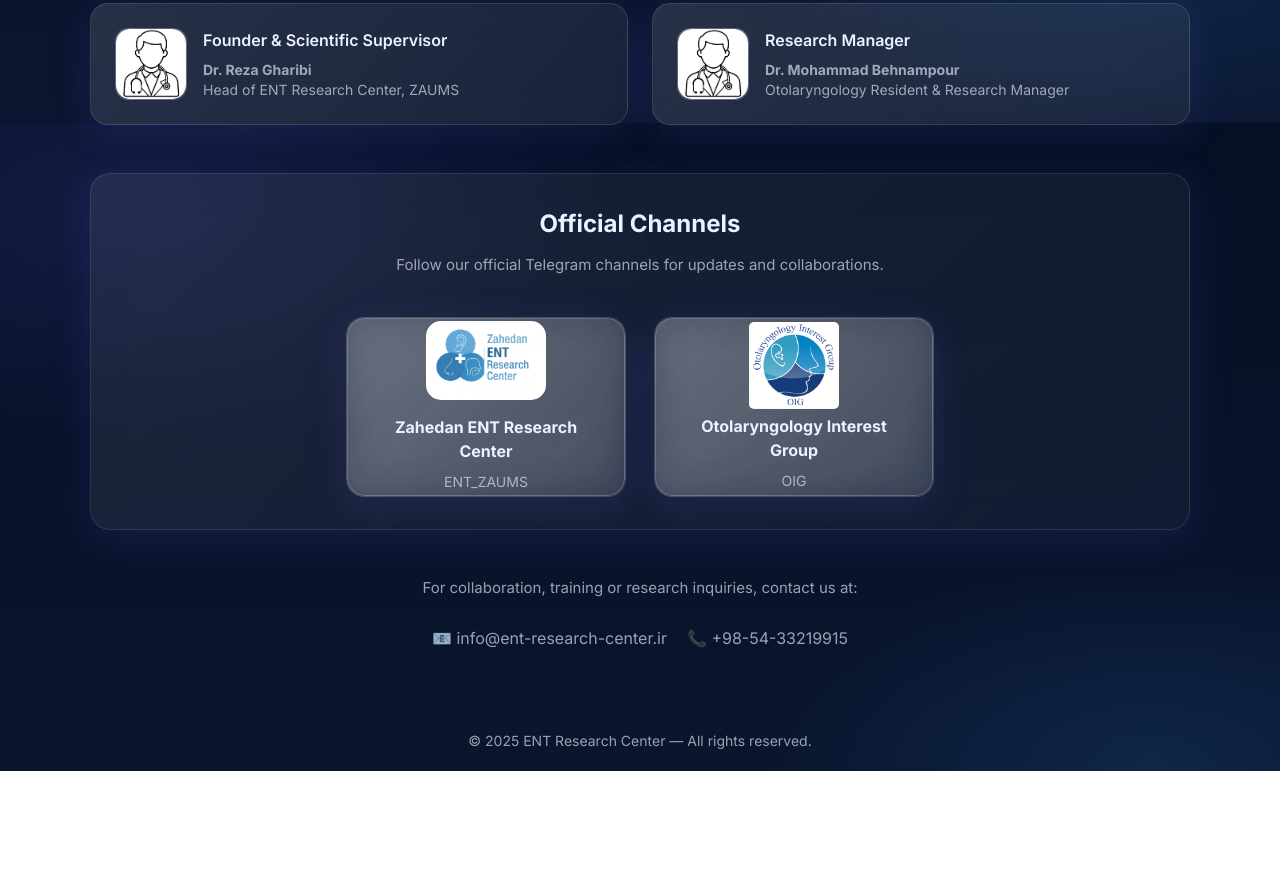
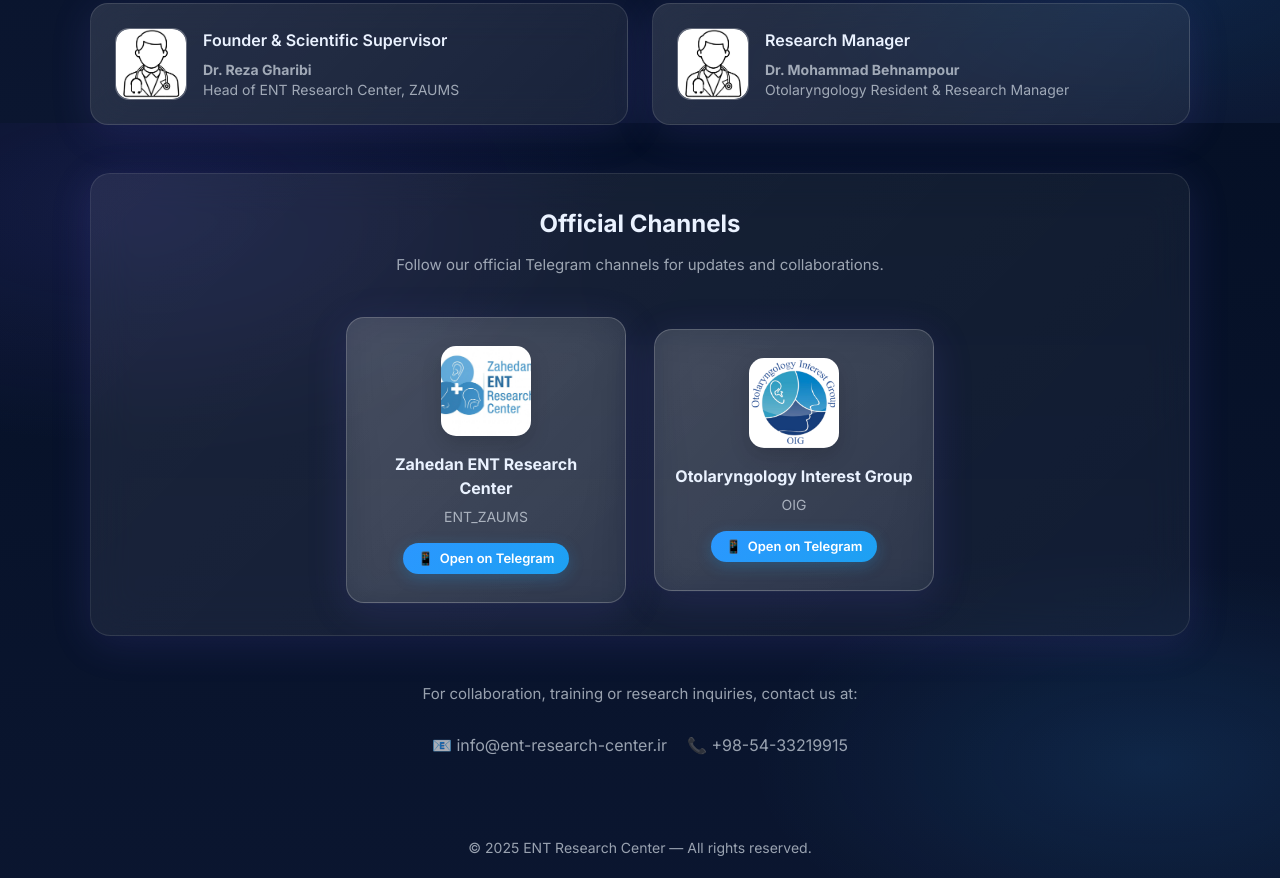
Before and after one commit to ResearchENT/ENT-Research-Center, a plain HTML site: page index.html in a window 1280 px wide. Shown: the part 677-1555 px from the top of the page. Before the commit the page ends 1448 px from the top, so only its background shows below. Drawn offline with Linux system fonts and the light colour scheme.

Commit message:
Update index.html

```diff
--- a/index.html
+++ b/index.html
@@ -1,4 +1,3 @@
-
 <!doctype html>
 <html lang="en">
 <head>
@@ -9,13 +8,12 @@
   <link href="https://fonts.googleapis.com/css2?family=Inter:wght@300;400;600;700&display=swap" rel="stylesheet">
   <style>
     :root{
-      --bg-1: #051026; /* deep navy */
-      --bg-2: #0b1630; /* dark blue */
+      --bg-1: #051026;
+      --bg-2: #0b1630;
       --glass: rgba(255,255,255,0.08);
-
       --muted: rgba(230,238,246,0.65);
-      --accent-1: #6c5ce7; /* purple */
-      --accent-2: #36a3ff; /* blue */
+      --accent-1: #6c5ce7;
+      --accent-2: #36a3ff;
       --card-border: rgba(255,255,255,0.12);
       --glass-glow: 0 8px 40px rgba(108,92,231,0.15);
       --glass-glow-hover: 0 20px 60px rgba(108,92,231,0.25);
@@ -28,7 +26,6 @@
     body{
       margin:0;
       background: radial-gradient(1200px 600px at 10% 10%, rgba(108,92,231,0.15), transparent 40%),
-
                   radial-gradient(1000px 500px at 90% 80%, rgba(54,163,255,0.12), transparent 40%),
                   linear-gradient(180deg,var(--bg-1),var(--bg-2));
       color:#eaf2ff;
@@ -43,7 +40,6 @@
     .brand{display:flex;align-items:center;gap:14px}
     .logo {
       width:64px;height:64px;border-radius:16px;
-
       display:flex;align-items:center;justify-content:center;
       background:linear-gradient(135deg,var(--accent-1),var(--accent-2));
       color:white;font-weight:700;font-size:18px;
@@ -55,9 +51,7 @@
     .brand p{margin:0;color:var(--muted);font-size:13px}
 
     nav{display:flex;gap:14px;align-items:center}
-    nav a{color:var(--muted);text-decoration:none;font-weight:600;padding:8px 16px;border-
-
-radius:12px;transition:all 0.3s ease}
+    nav a{color:var(--muted);text-decoration:none;font-weight:600;padding:8px 16px;border-radius:12px;transition:all 0.3s ease}
     nav a:hover{color:white;background:rgba(255,255,255,0.08);transform:translateY(-2px)}
 
     /* Hero */
@@ -74,7 +68,6 @@ radius:12px;transition:all 0.3s ease}
 
     /* Glass Card Styles */
     .glass-card{
-
       background:linear-gradient(135deg, rgba(255,255,255,0.1), rgba(255,255,255,0.05));
       backdrop-filter:blur(20px);
       border:1px solid var(--card-border);
@@ -92,7 +85,6 @@ radius:12px;transition:all 0.3s ease}
       opacity:0;
       transition:opacity 0.4s ease;
       border-radius:var(--radius);
-
     }
     .glass-card:hover{
       transform:translateY(-8px) scale(1.02);
@@ -104,9 +96,7 @@ radius:12px;transition:all 0.3s ease}
     }
 
     .hero-card{background:linear-gradient(135deg, rgba(255,255,255,0.12), rgba(255,255,255,0.06)); padding:24px;border-radius:20px;box-shadow:var(--glass-glow);border:1px solid var(--card-border);backdrop-filter:blur(20px)}
-    .hero-visual{height:280px;display:flex;align-items:center;justify-content:center;border-radius:16px;background:linear-
-
-gradient(135deg, rgba(255,255,255,0.08), rgba(255,255,255,0.03));color:var(--muted);text-align:center;padding:20px;overflow:hidden;border:1px solid rgba(255,255,255,0.08)}
+    .hero-visual{height:280px;display:flex;align-items:center;justify-content:center;border-radius:16px;background:linear-gradient(135deg, rgba(255,255,255,0.08), rgba(255,255,255,0.03));color:var(--muted);text-align:center;padding:20px;overflow:hidden;border:1px solid rgba(255,255,255,0.08)}
     .hero-visual img{width:100%;height:100%;object-fit:cover;border-radius:16px}
 
     /* Management & Education */
@@ -116,9 +106,7 @@ gradient(135deg, rgba(255,255,255,0.08), rgba(255,255,255,0.03));color:var(--mut
 
     .team-row{display:grid;grid-template-columns:repeat(2,1fr);gap:24px;margin-top:24px}
     .team-card{
-      background:linear-gradient(135deg,
-
-rgba(255,255,255,0.12), rgba(255,255,255,0.06));
+      background:linear-gradient(135deg, rgba(255,255,255,0.12), rgba(255,255,255,0.06));
       backdrop-filter:blur(20px);
       border-radius:18px;
       padding:24px;
@@ -135,9 +123,7 @@ rgba(255,255,255,0.12), rgba(255,255,255,0.06));
       content:'';
       position:absolute;
       top:0;left:0;right:0;bottom:0;
-      background:linear-gradient(135deg, rgba(108,92,231,0.1),
-
-rgba(54,163,255,0.05));
+      background:linear-gradient(135deg, rgba(108,92,231,0.1), rgba(54,163,255,0.05));
       opacity:0;
       transition:opacity 0.4s ease;
       border-radius:18px;
@@ -153,7 +139,6 @@ rgba(54,163,255,0.05));
     .team-icon{
       width:72px;height:72px;border-radius:14px;display:flex;align-items:center;justify-content:center;
       background:linear-gradient(135deg, rgba(255,255,255,0.15), rgba(255,255,255,0.08));border:1px solid rgba(255,255,255,0.15);
-
       overflow:hidden;
       flex-shrink:0;
       backdrop-filter:blur(10px);
@@ -162,74 +147,115 @@ rgba(54,163,255,0.05));
     .team-meta h5{margin:0;font-size:16px;color:#eaf2ff;font-weight:600}
     .team-meta p{margin:8px 0 0;color:var(--muted);font-size:14px;line-height:1.4}
 
-    /* Official Channels - centered flip cards */
+    /* Official Channels - Direct link cards */
     .channels{
       margin-top:48px;display:flex;flex-direction:column;align-items:center;gap:20px;
-      padding:32px;border-radius:20px;background:linear-gradient(135deg, rgba(255,255,255,0.08),
-
-rgba(255,255,255,0.04));
+      padding:32px;border-radius:20px;background:linear-gradient(135deg, rgba(255,255,255,0.08), rgba(255,255,255,0.04));
       border:1px solid rgba(255,255,255,0.1);
       backdrop-filter:blur(20px);
       box-shadow:var(--glass-glow);
     }
-    .channels-grid{display:flex;gap:28px;align-items:center;justify-content:center;margin-top:20px}
-    .flip-card{
-      width:280px;height:180px;perspective:1400px;
+    .channels-grid{display:flex;gap:28px;align-items:center;justify-content:center;margin-top:20px;flex-wrap:wrap}
+
+    /* کارت کانال - بدون flip، با لینک مستقیم */
+    .channel-card{
+      width:280px;
+      min-height:180px;
+      background:linear-gradient(135deg, rgba(255,255,255,0.15), rgba(255,255,255,0.08));
+      backdrop-filter:blur(20px);
+      border:1px solid rgba(255,255,255,0.2);
+      border-radius:18px;
+      padding:28px 20px;
+      display:flex;
+      flex-direction:column;
+      align-items:center;
+      justify-content:center;
+      gap:16px;
+      cursor:pointer;
+      transition:all 0.4s cubic-bezier(0.25,0.46,0.45,0.94);
+      box-shadow:var(--glass-glow);
+      text-decoration:none;
+      color:inherit;
+      position:relative;
+      overflow:hidden;
     }
-    .flip-inner{
-      position:relative;width:100%;height:100%;transition:transform 0.8s cubic-bezier(0.23,1,0.32,1);
-      transform-style:preserve-3d;border-radius:18px;
+    .channel-card::before{
+      content:'';
+      position:absolute;
+      top:0;left:0;right:0;bottom:0;
+      background:linear-gradient(135deg, rgba(54,163,255,0.15), rgba(108,92,231,0.12));
+      opacity:0;
+      transition:opacity 0.4s ease;
+      border-radius:18px;
+    }
+    .channel-card:hover{
+      transform:translateY(-10px) scale(1.05);
+      box-shadow:var(--glass-glow-hover);
+      border-color:rgba(255,255,255,0.35);
+    }
+    .channel-card:hover::before{
+      opacity:1;
+    }
+    .channel-card:focus-visible{
+      outline:2px solid #36a3ff;
+      outline-offset:3px;
+    }
 
-      cursor:pointer;
-      box-shadow:var(--glass-glow);
+    .channel-logo{
+      width:90px;
+      height:90px;
+      border-radius:15px;
+      overflow:hidden;
+      position:relative;
+      z-index:1;
+      box-shadow:0 8px 20px rgba(0,0,0,0.15);
+      transition:transform 0.3s ease;
     }
-    .flip-inner.is-flipped{transform:rotateY(180deg)}
-    .flip-face{
-      position:absolute;inset:0;border-radius:18px;backface-visibility:hidden;display:flex;flex-direction:column;align-items:center;justify-content:center;padding:20px;
-      border:1px solid rgba(255,255,255,0.15);
-      background:linear-gradient(135deg, rgba(255,255,255,0.12), rgba(255,255,255,0.06));
-      backdrop-filter:blur(20px);
-      transition:all 0.4s ease;
+    .channel-card:hover .channel-logo{
+      transform:scale(1.1) rotate(5deg);
     }
-    .flip-front{
-      background:linear-gradient(135deg,
+    .channel-logo img{
+      width:100%;
+      height:100%;
+      object-fit:cover;
+    }
 
-rgba(255,255,255,0.15), rgba(255,255,255,0.08));
-      border:1px solid rgba(255,255,255,0.2);
+    .channel-info{
+      text-align:center;
+      position:relative;
+      z-index:1;
     }
-    .flip-front:hover{
-      border-color:rgba(255,255,255,0.3);
-      box-shadow:0 15px 40px rgba(108,92,231,0.2);
+    .channel-title{
+      font-weight:700;
+      font-size:16px;
+      margin-bottom:6px;
+      color:#eaf2ff;
     }
-    .flip-back{
-      transform:rotateY(180deg);
-      background:linear-gradient(135deg, rgba(54,163,255,0.15), rgba(108,92,231,0.12));
-      border:1px solid rgba(255,255,255,0.2);
+    .channel-sub{
+      color:var(--muted);
+      font-size:14px;
+    }
+
+    .channel-badge{
+      display:inline-flex;
+      align-items:center;
+      gap:6px;
+      padding:6px 14px;
+      background:linear-gradient(135deg,#2b97ff,#1da1f2);
+      border-radius:20px;
+      font-size:13px;
+      font-weight:600;
       color:white;
-      display:flex;flex-direction:column;align-items:center;justify-content:center;gap:12px;
-    }
-    .flip-back:hover{
-
-      background:linear-gradient(135deg, rgba(54,163,255,0.2), rgba(108,92,231,0.15));
-      box-shadow:0 15px 40px rgba(54,163,255,0.25);
-    }
-    .channel-title{font-weight:700;margin-bottom:8px;font-size:16px;text-align:center}
-    .channel-sub{color:var(--muted);font-size:14px;text-align:center}
-    .tg-icon{
-      width:64px;height:64px;border-radius:14px;
-      display:flex;align-items:center;justify-content:center;
-      background:linear-gradient(135deg,#2b97ff,#1da1f2);
-      box-shadow:0 8px 30px rgba(29,161,242,0.25);
+      box-shadow:0 4px 15px rgba(29,161,242,0.25);
+      position:relative;
+      z-index:1;
       transition:all 0.3s ease;
     }
+    .channel-card:hover .channel-badge{
+      box-shadow:0 6px 20px rgba(29,161,242,0.4);
+      transform:scale(1.05);
+    }
 
-    .tg-icon:hover{
-      transform:scale(1.1);
-      box-shadow:0 12px 35px rgba(29,161,242,0.35);
-    }
-    .tg-icon img{width:32px;height:32px}
-
-    /* small helper */
     .muted{color:var(--muted)}
     footer{margin-top:60px;color:var(--muted);font-size:14px;text-align:center;padding:20px}
 
@@ -238,9 +264,9 @@ rgba(255,255,255,0.15), rgba(255,255,255,0.08));
       .hero{grid-template-columns:1fr; text-align:center;gap:24px}
       .team-row{grid-template-columns:1fr;gap:20px}
       .channels-grid{flex-direction:column;gap:20px}
-
       nav{display:none}
       .hero-card{margin-top:20px}
+      .channel-card{width:100%;max-width:320px}
     }
 
     /* Floating Animation */
@@ -258,10 +284,9 @@ rgba(255,255,255,0.15), rgba(255,255,255,0.08));
   <div class="wrap">
 
     <!-- Header -->
-
     <header>
       <div class="brand">
-        <!-- لوگوی شما - فایل logo.png را در همان مسیر قرار دهید -->
+        <!-- تصویر لوگو - بدون lazy loading چون critical است -->
         <img src="logo.png" alt="ENT Research Center logo" class="logo floating">
         <div>
           <h1>ENT Research Center</h1>
@@ -273,9 +298,7 @@ rgba(255,255,255,0.15), rgba(255,255,255,0.08));
         <a href="#about">About</a>
         <a href="#management">Management</a>
         <a href="#channels">Official Channels</a>
-        <a href="#contact"
-
-class="btn">Contact</a>
+        <a href="#contact" class="btn">Contact</a>
       </nav>
     </header>
 
@@ -290,7 +313,6 @@ class="btn">Contact</a>
           to develop effective, accessible solutions through scientifically-rigorous and culturally-informed research.
         </p>
 
-
         <div class="cta-group">
           <a class="btn primary" href="#management">Meet the Team</a>
           <a class="btn" href="#channels">Official Channels</a>
@@ -299,14 +321,13 @@ class="btn">Contact</a>
       </div>
 
       <div class="hero-card glass-card" aria-hidden="true">
-        <!-- تصویر سمت راست - فایل hero-image.jpg را در همان مسیر قرار دهید -->
+        <!-- تصویر hero - بدون lazy loading چون above-the-fold است و LCP element محسوب می‌شود -->
         <div class="hero-visual">
-          <img src="hero-image.jpg" alt="ENT Research Center - Research and Innovation">
+          <img src="hero-image.jpg" alt="ENT Research Center - Research and Innovation" fetchpriority="high">
         </div>
 
         <div style="margin-top:20px;display:flex;justify-content:space-between;align-items:center">
           <div style="text-align:center;width:100%">
-            <!-- فقط Focus areas باقی ماند -->
             <div class="muted" style="font-size:14px;margin-bottom:8px">Focus areas</div>
             <div style="font-weight:600;font-size:15px">Clinical research • Training • Collaboration</div>
           </div>
@@ -316,7 +337,6 @@ class="btn">Contact</a>
 
     <!-- Management & Education -->
     <section class="section" id="management" aria-labelledby="management-title">
-
       <h4 id="management-title">Management &amp; Education</h4>
       <p class="desc">Leadership and research management team — responsible for scientific supervision, education and research coordination.</p>
 
@@ -324,13 +344,11 @@ class="btn">Contact</a>
         <!-- Card 1 - Founder -->
         <article class="team-card" role="listitem" aria-label="Founder and Scientific Supervisor">
           <div class="team-icon" aria-hidden="true">
-            <!-- آیکون Founder - فایل founder-icon.jpg را قرار دهید -->
-            <img src="founder-icon.jpg" alt="Dr. Reza Gharibi">
+            <!-- lazy loading برای تصاویر below-the-fold -->
+            <img src="founder-icon.jpg" alt="Dr. Reza Gharibi" loading="lazy">
           </div>
           <div class="team-meta">
-            <h5>Founder &amp; Scientific
-
-Supervisor</h5>
+            <h5>Founder &amp; Scientific Supervisor</h5>
             <p><strong>Dr. Reza Gharibi</strong><br><span class="muted">Head of ENT Research Center, ZAUMS</span></p>
           </div>
         </article>
@@ -338,14 +356,11 @@ Supervisor</h5>
         <!-- Card 2 - Research Manager -->
         <article class="team-card" role="listitem" aria-label="Research Manager">
           <div class="team-icon" aria-hidden="true">
-            <!-- آیکون Manager - فایل manager-icon.jpg را قرار دهید -->
-            <img src="manager-icon.jpg" alt="Dr. Mohammad Behnampour">
+            <img src="manager-icon.jpg" alt="Dr. Mohammad Behnampour" loading="lazy">
           </div>
           <div class="team-meta">
             <h5>Research Manager</h5>
-            <p><strong>Dr. Mohammad
-
-Behnampour</strong><br><span class="muted">Otolaryngology Resident &amp; Research Manager</span></p>
+            <p><strong>Dr. Mohammad Behnampour</strong><br><span class="muted">Otolaryngology Resident &amp; Research Manager</span></p>
           </div>
         </article>
       </div>
@@ -360,65 +375,55 @@ Behnampour</strong><br><span class="muted">Otolaryngology Resident &amp; Researc
         </div>
 
         <div class="channels-grid" role="list">
-          <!-- Channel Card 1 -->
-          <div class="flip-card" role="listitem">
-            <div class="flip-inner glass-card" tabindex="0" data-link="https://t.me/ENT_Research_center" aria-label="ENT Research Center channel">
-              <div class="flip-face flip-front">
-                <!-- لوگوی کارت اول - فایل channel1-logo.png را قرار دهید -->
-                <img src="channel1-logo.png" alt="ENT Research Center Channel" style="width:120px;height:120px;border-radius:15px;margin-bottom:15px;">
-                <div style="text-align:center">
+          <!-- Channel Card 1 - باز شدن مستقیم با یک کلیک -->
+          <a
+            href="https://t.me/ENT_Research_center"
+            target="_blank"
+            rel="noopener noreferrer"
+            class="channel-card"
+            role="listitem"
+            aria-label="Open Zahedan ENT Research Center channel on Telegram"
+          >
+            <div class="channel-logo">
+              <img src="channel1-logo.png" alt="ENT Research Center Channel" loading="lazy">
+            </div>
+            <div class="channel-info">
               <div class="channel-title">Zahedan ENT Research Center</div>
               <div class="channel-sub">ENT_ZAUMS</div>
             </div>
+            <div class="channel-badge">
+              <span>📱</span>
+              <span>Open on Telegram</span>
             </div>
+          </a>
 
-
-              <div class="flip-face flip-back">
-                <div class="tg-icon" aria-hidden="true">
-                  <!-- لوگوی تلگرام کارت اول - فایل telegram-icon1.png را قرار دهید -->
-                  <img src="telegram-icon1.png" alt="Telegram">
+          <!-- Channel Card 2 - باز شدن مستقیم با یک کلیک -->
+          <a
+            href="https://t.me/OIG_USERN"
+            target="_blank"
+            rel="noopener noreferrer"
+            class="channel-card"
+            role="listitem"
+            aria-label="Open Otolaryngology Interest Group channel on Telegram"
+          >
+            <div class="channel-logo">
+              <img src="channel2-logo.png" alt="Otolaryngology Interest Group" loading="lazy">
             </div>
-                <div style="text-align:center">
-                  <div style="font-weight:700;font-size:15px">Open channel</div>
-                  <div class="muted" style="font-size:13px">Click to open on Telegram</div>
-                </div>
-              </div>
-            </div>
-          </div>
-
-          <!-- Channel Card 2 -->
-
-          <div class="flip-card" role="listitem">
-            <div class="flip-inner glass-card" tabindex="0" data-link="https://t.me/OIG_USERN" aria-label="Otolaryngology Interest Group channel">
-              <div class="flip-face flip-front">
-                <!-- لوگوی کارت دوم - فایل channel2-logo.png را قرار دهید -->
-                <img src="channel2-logo.png" alt="Otolaryngology Interest Group" style="width:90px;height:90px;border-radius:5px;margin-bottom:5px;">
-                <div style="text-align:center">
+            <div class="channel-info">
               <div class="channel-title">Otolaryngology Interest Group</div>
               <div class="channel-sub">OIG</div>
             </div>
+            <div class="channel-badge">
+              <span>📱</span>
+              <span>Open on Telegram</span>
             </div>
+          </a>
 
-              <div class="flip-face flip-back">
-
-                <div class="tg-icon" aria-hidden="true">
-                  <!-- لوگوی تلگرام کارت دوم - فایل telegram-icon2.png را قرار دهید -->
-                  <img src="telegram-icon2.png" alt="Telegram">
-                </div>
-                <div style="text-align:center">
-                  <div style="font-weight:700;font-size:15px">Open channel</div>
-                  <div class="muted" style="font-size:13px">Click to open on Telegram</div>
         </div>
       </div>
-            </div>
-          </div>
-
-        </div> <!-- end channels grid -->
-      </div> <!-- end channels -->
     </section>
 
-
-    <!-- Contact (simple footer contact form anchor) -->
+    <!-- Contact -->
     <section id="contact" class="section" style="margin-top:32px">
       <div style="display:flex;flex-direction:column;gap:12px;align-items:center">
         <p class="muted" style="font-size:15px">For collaboration, training or research inquiries, contact us at:</p>
@@ -429,66 +434,14 @@ Behnampour</strong><br><span class="muted">Otolaryngology Resident &amp; Researc
       </div>
     </section>
 
-
     <footer>
       © 2025 ENT Research Center — All rights reserved.
     </footer>
   </div>
 
   <script>
-    // Enhanced flip behavior with smooth animations
-    document.querySelectorAll('.flip-inner').forEach(function(el) {
-      let isFlipped = false;
-
-      el.addEventListener('click', function(e) {
-        if (!el.classList.contains('is-flipped')) {
-          el.classList.add('is-flipped');
-        } else {
-          const link = el.getAttribute('data-link');
-          if (link) {
-            window.open(link, '_blank');
-
-          }
-        }
-      });
-
-      // Keyboard accessibility
-      el.addEventListener('keydown', function(e){
-        if(e.key === 'Enter' || e.key === ' '){
-          e.preventDefault();
-          if (!el.classList.contains('is-flipped')) {
-            el.classList.add('is-flipped');
-          } else {
-            const link = el.getAttribute('data-link');
-            if (link) window.open(link, '_blank');
-          }
-        }
-      });
-
-      // Auto-unflip with smooth transition
-      el.addEventListener('transitionend',
-
-function(ev){
-        if(el.classList.contains('is-flipped')){
-          setTimeout(function(){
-            if(el) el.classList.remove('is-flipped');
-          }, 5000);
-        }
-      });
-    });
-
-    // Improved UX: clicking outside any flip card will unflip all
-    document.addEventListener('click', function(e){
-      if(!e.target.closest('.flip-card') && !e.target.closest('.flip-inner')){
-        document.querySelectorAll('.flip-inner.is-flipped').forEach(function(card){
-          card.classList.remove('is-flipped');
-        });
-      }
-    });
-
-
-    // Add hover effects to all glass cards
-    document.querySelectorAll('.glass-card').forEach(function(card) {
+    // افزودن انیمیشن نرم به هاور کارت‌های شیشه‌ای
+    document.querySelectorAll('.glass-card:not(.channel-card)').forEach(function(card) {
       card.addEventListener('mouseenter', function() {
         this.style.transform = 'translateY(-8px) scale(1.02)';
       });
@@ -497,6 +450,23 @@ function(ev){
         this.style.transform = 'translateY(0) scale(1)';
       });
     });
+
+    // Smooth scroll برای لینک‌های داخلی
+    document.querySelectorAll('a[href^="#"]').forEach(anchor => {
+      anchor.addEventListener('click', function (e) {
+        const href = this.getAttribute('href');
+        if (href !== '#' && href.length > 1) {
+          e.preventDefault();
+          const target = document.querySelector(href);
+          if (target) {
+            target.scrollIntoView({
+              behavior: 'smooth',
+              block: 'start'
+            });
+          }
+        }
+      });
+    });
   </script>
 </body>
 </html>
```
Lines whose indentation alone changed are shown as unchanged.
